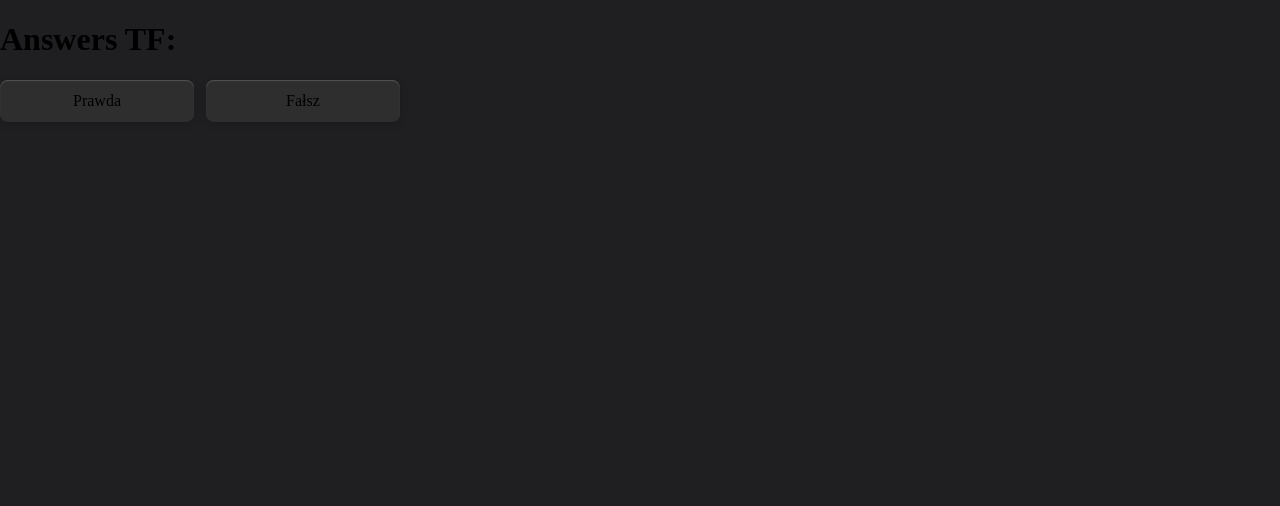
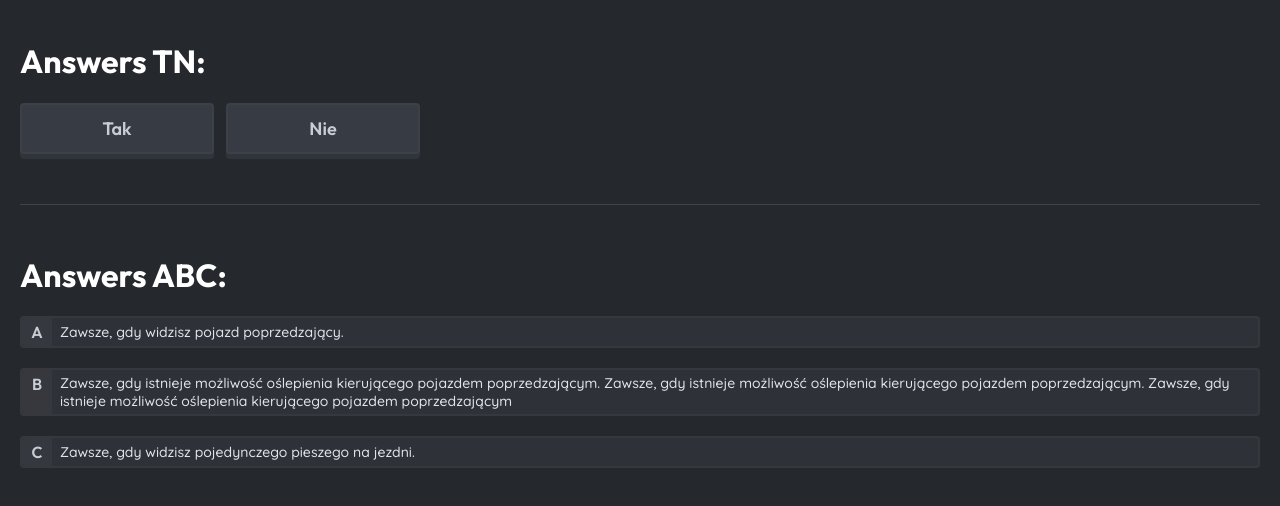
Before and after one commit to 7hebel/prawojazdy, a React (Vite) app in the folder app/: page /ui-test in a window 1280 px wide. Shown: the top 506 px of the page. Built offline with nearby package versions, Linux system fonts and the light colour scheme.

Commit message:
Finished UI for amswers selection

```diff
--- a/app/src/index.css
+++ b/app/src/index.css
@@ -1,9 +1,15 @@
+@import url('https://fonts.googleapis.com/css2?family=Montserrat:ital,wght@0,100..900;1,100..900&family=Outfit:wght@100..900&family=Quicksand:wght@300..700&display=swap');
+
 :root {
-  --h-shift: 270;
+  --h-shift: 220;
+  --font-ui: 'Outfit';
+  --font-text: 'Quicksand';
+
+  --c-primary: hsl(var(--h-shift), 15%, 43%);
 }
 
 body {
   margin: 0;
   padding: 0;
-  background-color: hsl(var(--h-shift), 3%, 12%);
+  background-color: hsl(var(--h-shift), 9%, 16%);
 }
--- a/app/src/ui/Ui.css
+++ b/app/src/ui/Ui.css
@@ -1,4 +1,4 @@
-.answers-tf-container {
+.answers-tn-container {
     display: flex;
     flex-direction: row;
     gap: 12px;
@@ -8,14 +8,89 @@
     justify-content: center;
 }
 
-.answer-option-container {
+.answers-abc-container {
+    display: flex;
+    flex-direction: column;
+    gap: 20px;
+}
+
+.ui-btn-depth  {
     display: flex;
     flex-direction: row;
     justify-content: center;
     align-items: center;
+    padding: 4px 8px;
+    background-color: hsl(var(--h-shift), 10%, 24%);
+    border: 2px solid #5f5f5f29;
+    box-shadow: 0px 5px 0px 0px hsl(var(--h-shift), 10%, 21%);
+    border-radius: 4px;
+    color: hsl(var(--h-shift), 13%, 81%);
+    font-family: var(--font-ui);
+    font-size: 14px;
+    font-weight: 500;
+    cursor: pointer;
+    transition: background-color .4s, transform .1s, box-shadow .1s;
+}
+
+.ui-btn-depth:active {
+    transform: translateY(5px);
+    box-shadow: none;
+}
+
+.answer-option {
     width: 100%;
     padding: 12px;
-    background-color: rgb(46, 46, 46);
-    border-radius: 8px;
-    box-shadow: rgba(3, 3, 3, 0.16) 0px 2px 8px, rgb(84, 84, 84) 0px 1px 1px inset;
+    font-size: 18px;
+    font-weight: 600;
 }
+
+.selected-answer {
+    background-color: var(--c-primary) !important;
+    box-shadow: none;
+    transform: translateY(5px);
+    outline: 2px dashed #ffffff29;
+    outline-offset: 2px;
+}
+
+.abc-answer-group {
+    display: flex;
+    flex-direction: row;
+    gap: 2px;
+    background-color: hsl(var(--h-shift), 10%, 20%);
+    border: 2px solid #5f5f5f29;
+    border-radius: 4px;
+    cursor: pointer;
+    transition: background-color .1s, outline .1s;
+}
+
+.abc-answer-value {
+    font-family: var(--font-ui);
+    color: hsl(var(--h-shift), 13%, 81%);
+    padding: 4px 8px;
+    background-color: #5f5f5f29;
+    border-radius: 4px 0px 0px 4px;
+    width: 14px;
+    min-width: 14px;
+    text-align: center;
+    font-weight: 600;
+    transition: background-color .1s;
+}
+
+.abc-answer-content {
+    color: hsl(var(--h-shift), 13%, 90%);
+    font-family: var(--font-text);
+    font-size: 14px;
+    font-weight: 500;
+    padding: 4px 6px;
+    align-self: center;
+}
+
+.selected-abc-answer {
+    background-color: var(--c-primary) !important;
+    outline: 2px dashed #ffffff29;
+    outline-offset: 2px;
+}
+
+.selected-abc-answer > .abc-answer-value {
+    background-color: #3131315c;
+}
--- a/app/src/ui/Ui.jsx
+++ b/app/src/ui/Ui.jsx
@@ -1,54 +1,67 @@
-import { useState } from 'react';
+import { useRef, useState } from 'react';
 import './Ui.css';
 
 
-// Answer: radio select -- Tak/Nie/abc
-// ui:
-// ButtonPrimary
-// ButtonSecondary
-// ButtonTertiary
+function _DepthButtonBase({ text, onClick, className, ...attrs }) {
+  return (
+    <button
+      className={"ui-btn-depth " + className}
+      onClick={onClick}
+      {...attrs}
+    >
+      {text}
+    </button>
+  )
+}
 
+function _AnswerOptionTN({ answerValue, isSelected, selectSetter }) {
+  const text = (answerValue == "T")? "Tak" : "Nie";
+  return (
+    <_DepthButtonBase
+      text={text}
+      onClick={() => { selectSetter(answerValue) }}
+      className={'answer-option ' + (isSelected? 'selected-answer' : '')}
+    ></_DepthButtonBase>
+  )
 
-// testy w playwrighcie
-// 3 logi, 3 metryki, 3 trace'y  --  zastosowania LGTM
-// screeny z przykładów
+}
 
-function _AnswerOptionTF({answerType: answerValue, keyboardShortcut, isSelected, selectSetter}) {
-  if (answerValue !== "T" && answerValue !== "F") {
-    throw new Error(`_AnswerOptionTF::answerType must be either 'T' or 'F', not '${answerValue}'`)
-  }
-
-  function onSelect() {
-    selectSetter(answerValue)
-  }
-
-  const text = (answerValue == "T")? "Prawda" : "Fałsz";
+export function AnswersTN({ questionID }) {
+  const [selected, setSelected] = useState("");
 
   return (
     <div
-      className='answer-option-container'
-      isSelected={Number(isSelected)}
-      onClick={onSelect}
-      >
-        {text}
+      className='answers-tn-container'
+      id={'answer-' + questionID}
+      answer={selected}>
+        <_AnswerOptionTN answerValue='T' isSelected={selected=='T'} selectSetter={setSelected}/>
+        <_AnswerOptionTN answerValue='N' isSelected={selected=='N'} selectSetter={setSelected}/>
+    </div>
+  )
+}
+
+function _AnswerOptionABC({ answerValue, answerContent, isSelected, selectSetter }) {
+  return (
+    <div className={'abc-answer-group ' + (isSelected? "selected-abc-answer" : "") } onClick={() => {selectSetter(answerValue)}}>
+      <div className='abc-answer-value'>{answerValue}</div>
+      <div className='abc-answer-content'>{answerContent}</div>
+    </div>
+  )
+}
+
+export function AnswersABC({ questionID, answers }) {
+  const [selected, setSelected] = useState("");
+
+  return (
+    <div
+      className='answers-abc-container'
+      id={'answer-' + questionID}
+      answer={selected}
+    >
+      <_AnswerOptionABC answerValue='A' answerContent={answers['A']} isSelected={selected=='A'} selectSetter={setSelected} />
+      <_AnswerOptionABC answerValue='B' answerContent={answers['B']} isSelected={selected=='B'} selectSetter={setSelected} />
+      <_AnswerOptionABC answerValue='C' answerContent={answers['C']} isSelected={selected=='C'} selectSetter={setSelected} />
     </div>
   )
 
 }
-
-export function AnswersTF({ questionID }) {
-  const [selected, setSelected] = useState("");
-
-  return (
-    <div
-      className='answers-tf-container'
-      id={'answer-' + questionID}
-      answer={selected}
-      >
-
-        <_AnswerOptionTF answerType={'T'}/>
-        <_AnswerOptionTF answerType={'F'}/>
-
-    </div>
-  )
-}
--- a/app/src/ui/UiTest.css
+++ b/app/src/ui/UiTest.css
@@ -0,0 +1,15 @@
+body {
+    padding: 20px !important;
+}
+
+h1 {
+    font-family: var(--font-ui);
+    color: white;
+}
+
+.spacer {
+    width: 100%;
+    height: 1px;
+    background-color: rgba(255, 255, 255, 0.131);
+    margin-block: 50px;
+}
--- a/app/src/ui/UiTest.jsx
+++ b/app/src/ui/UiTest.jsx
@@ -1,11 +1,20 @@
-import { AnswersTF } from './Ui';
+import { AnswersTN, AnswersABC } from './Ui';
 import './UiTest.css';
 
 export default function UiTest() {
   return (
     <>
-      <h1>Answers TF:</h1>
-      <AnswersTF/>
+      <h1>Answers TN:</h1>
+      <AnswersTN questionID={'123'}/>
+
+      <div className='spacer'></div>
+
+      <h1>Answers ABC:</h1>
+      <AnswersABC questionID={'ABC'} answers={{
+        'A': 'Zawsze, gdy widzisz pojazd poprzedzający.',
+        'B': 'Zawsze, gdy istnieje możliwość oślepienia kierującego pojazdem poprzedzającym. Zawsze, gdy istnieje możliwość oślepienia kierującego pojazdem poprzedzającym. Zawsze, gdy istnieje możliwość oślepienia kierującego pojazdem poprzedzającym',
+        'C': 'Zawsze, gdy widzisz pojedynczego pieszego na jezdni.',
+      }}/>
     </>
   )
 }
```
Also changed, not shown: 1 other file (tests, documents, lock files or other folders).
